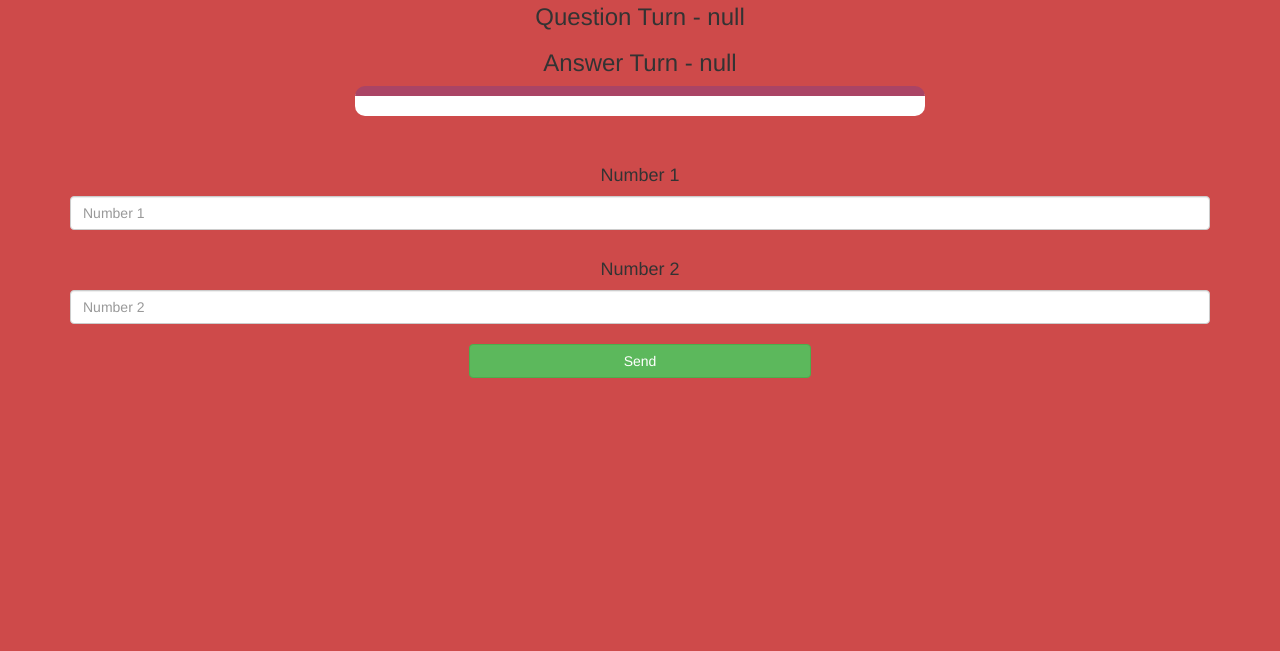
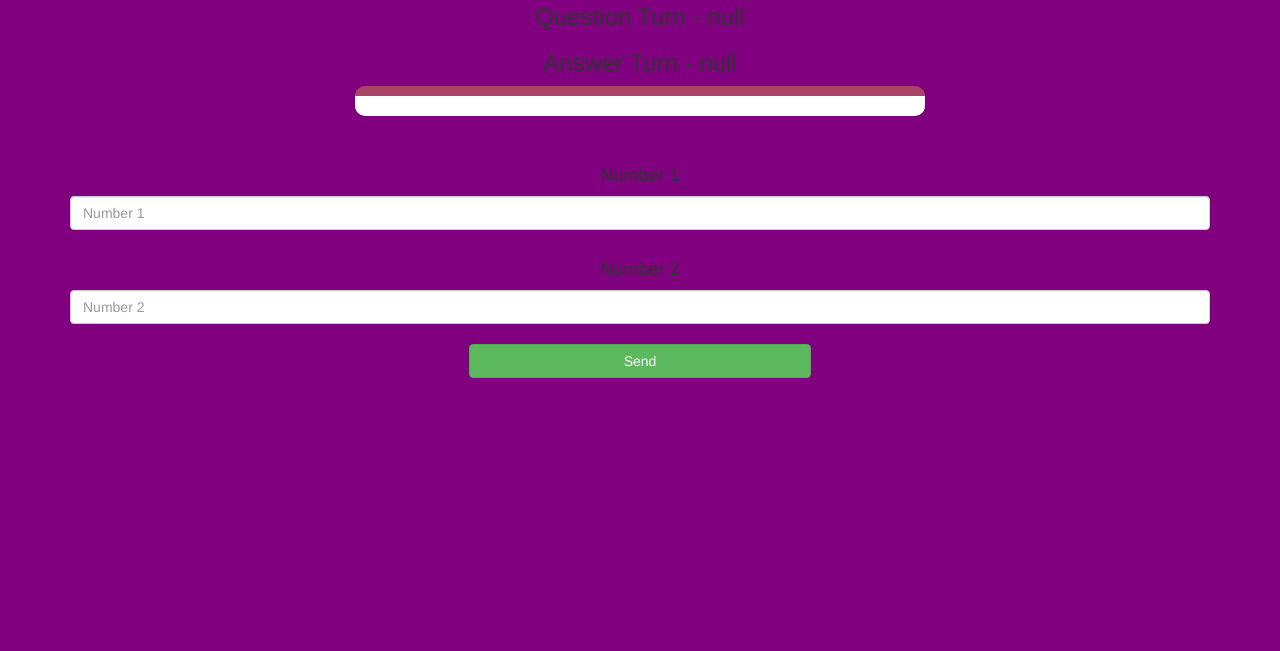
Before and after one commit to pallavmukerjee1405/project89, a plain HTML site: page index.html in a window 1280 px wide. Shown: the part 149-800 px from the top of the page. Drawn offline with nearby package versions, Linux system fonts and the light colour scheme.

Commit message:
Update game.css

```diff
--- a/game.css
+++ b/game.css
@@ -1,6 +1,6 @@
 body
 {
-	background: #ce4a4a;
+	background: purple;
 }
 
 	.login_div1 , .login_div2
```
